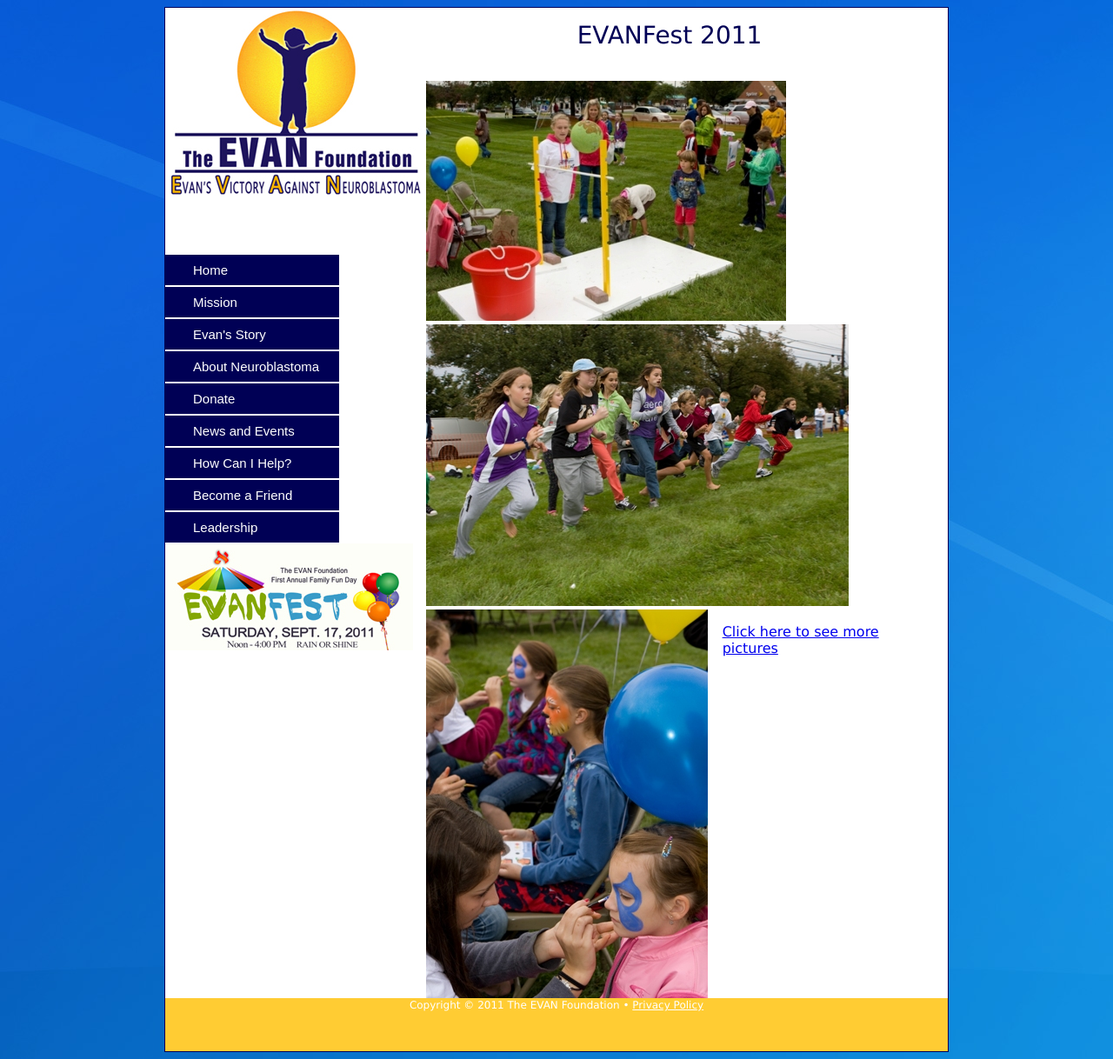
After one commit to richposada/TEF, a Django app: template main/templates/EVANFest2011Pictures.html in a window 1280 px wide. The commit adds this page. Shown: the whole page at 87% size. Run offline with Django 3.2, Linux system fonts and the light colour scheme; the template is opened without the code that fills it, so the values that code supplies are empty.

Commit message:
v20111018

```diff
--- a/main/static/style.css
+++ b/main/static/style.css
@@ -83,6 +83,17 @@ h3{
 	width:90%;
 	font-family: Geneva,Arial,Sans-Serif;
 	font-size: 21px;
+	background: #fffff;
+	text-align: center;
+	text-decoration: none;
+	color:#000055;
+	margin-left:10px;
+	padding-top:15px;
+}
+#ldrtitle3{
+	width:90%;
+	font-family: Geneva,Arial,Sans-Serif;
+	font-size: 28px;
 	background: #fffff;
 	text-align: center;
 	text-decoration: none;
@@ -225,3 +236,18 @@ input {
 #submit{
 	width: 100px;
 }
+#divContainer{
+	float:left;
+	width:100%;
+}
+#divLeft{
+	float:left;
+}
+#divRight{
+	float:right;
+	padding-right:10px;
+}
+#divCenter{
+	float:center;
+	width:100%;
+}
--- /dev/null
+++ b/main/templates/EVANFest2011Pictures.html
@@ -0,0 +1,25 @@
+{% extends "base.html" %}
+{% block content %}
+<div id='ldrtitle3'>
+	EVANFest 2011
+</div>
+<br/><br/>
+<div id='divContainer'>
+	<div id='divCenter'>
+		<img src='../static/Evanfest039.jpg'></img>
+	</div>
+</div>
+<div id='divContainer'>
+	<div id='divCenter'>
+		<img src='../static/Evanfest138.jpg'></img>
+	</div>
+</div>
+<div id='divContainer'>
+	<div id='divLeft'>
+		<img src='../static/Evanfest061.jpg'></img>
+	</div>
+	<div id='divRight'>
+	<div id='content_text'><p><a href='/main/more'>Click here to see more pictures</a></p></div>
+	</div>
+</div>
+{% endblock %}
--- a/main/urls.py
+++ b/main/urls.py
@@ -16,7 +16,8 @@ from tef.main.views import contact_thanks
 from tef.main.views import privacypolicy
 from tef.main.views import leadership
 from tef.main.views import EVANFest
-
+from tef.main.views import EVANFest2011Pictures
+from tef.main.views import EVANFest2011MorePics
 
 urlpatterns = patterns('',
     url(r'home', home),
@@ -33,7 +34,8 @@ urlpatterns = patterns('',
 	url(r'contact_thanks', contact_thanks),
 	url(r'privacypolicy', privacypolicy),
 	url(r'leadership', leadership),
-	url(r'EVANFest', EVANFest),
+	url(r'pictures', EVANFest2011Pictures),
+	url(r'more', EVANFest2011MorePics),
     url(r'^$', EVANFest),
 
 )
```
Also changed, not shown: main/templates/EVANFest2011.html (+11 -10 lines), main/templates/EVANFest2011MorePics.html (added, +29 -0 lines), main/views.py (+9 -0 lines), main/static/Evanfest014.jpg (added), main/static/Evanfest039.jpg (added), main/static/Evanfest061.jpg (added), main/static/Evanfest063.jpg (added), main/static/Evanfest067.jpg (added), main/static/Evanfest080.jpg (added), main/static/Evanfest100.jpg (added), main/static/Evanfest111.jpg (added), main/static/Evanfest138.jpg (added), main/static/Evanfest157.jpg (added), 2 other files.
